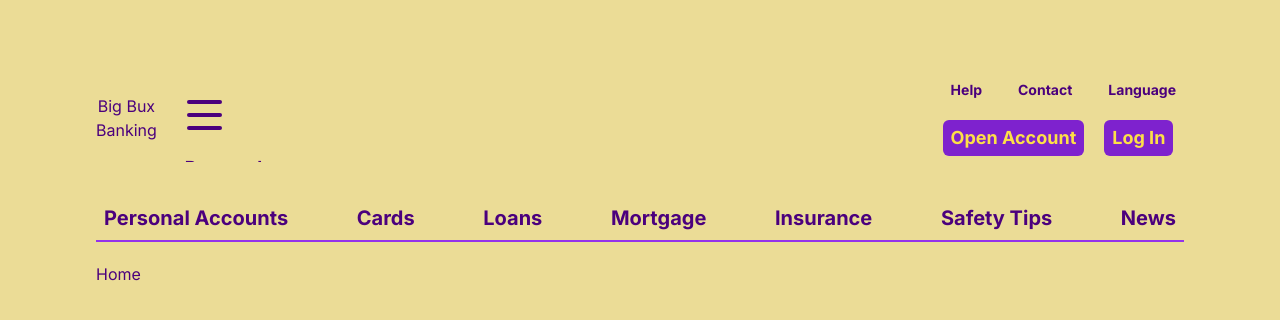
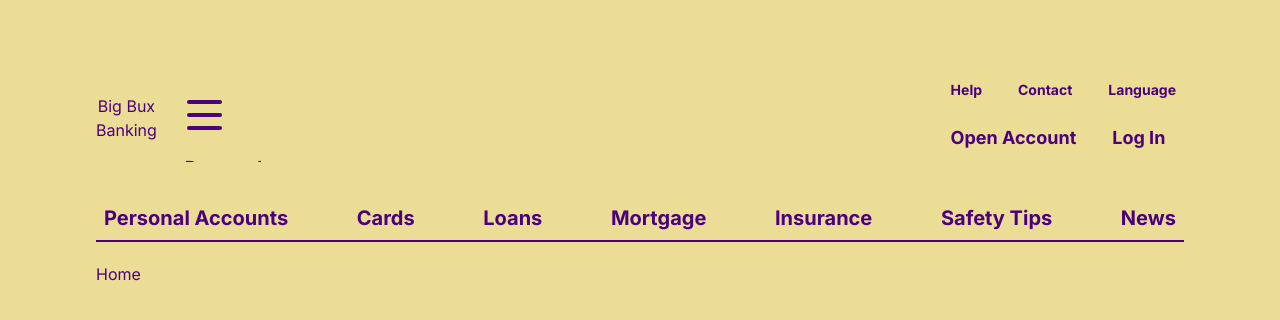
Before and after one commit to gizinski-jacek/banking-app, a Next.js app: page / in a window 1280 px wide. Shown: the top 320 px of the page. Built offline with nearby package versions, Linux system fonts and the light colour scheme.

Commit message:
Adding custom colors for dark and light themes

```diff
--- a/tailwind.config.js
+++ b/tailwind.config.js
@@ -7,6 +7,33 @@ module.exports = {
 	],
 	theme: {
 		extend: {},
+		colors: {
+			'bg-color': {
+				light: 'rgb(235, 220, 150)',
+				DEFAULT: 'rgb(235, 220, 150)',
+				dark: 'rgb(75, 0, 125)',
+			},
+			'text-color': {
+				light: 'rgb(75, 0, 125)',
+				DEFAULT: 'rgb(75, 0, 125)',
+				dark: 'rgb(235, 220, 150)',
+			},
+			'btn-bg-color': {
+				light: 'rgb(75, 0, 125)',
+				DEFAULT: 'rgb(75, 0, 125)',
+				dark: 'rgb(235, 220, 150)',
+			},
+			'btn-text-color': {
+				light: 'rgb(255, 50, 100)',
+				DEFAULT: 'rgb(255, 50, 100)',
+				dark: 'rgb(180, 50, 75)',
+			},
+			'shadow-color': {
+				light: 'rgb(180, 50, 75)',
+				DEFAULT: 'rgb(180, 50, 75)',
+				dark: 'rgb(0, 215, 200)',
+			},
+		},
 	},
 	plugins: [],
 };
```
